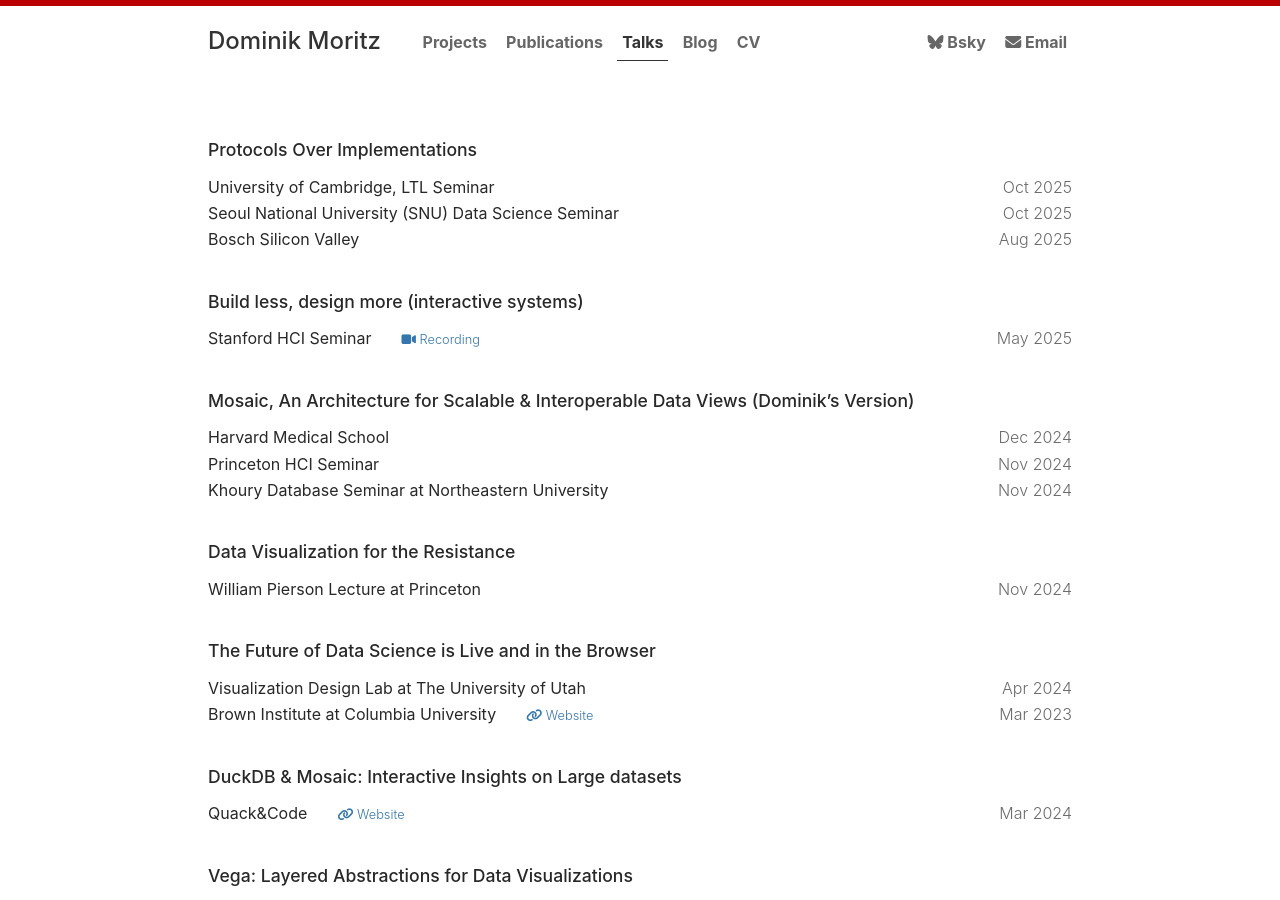
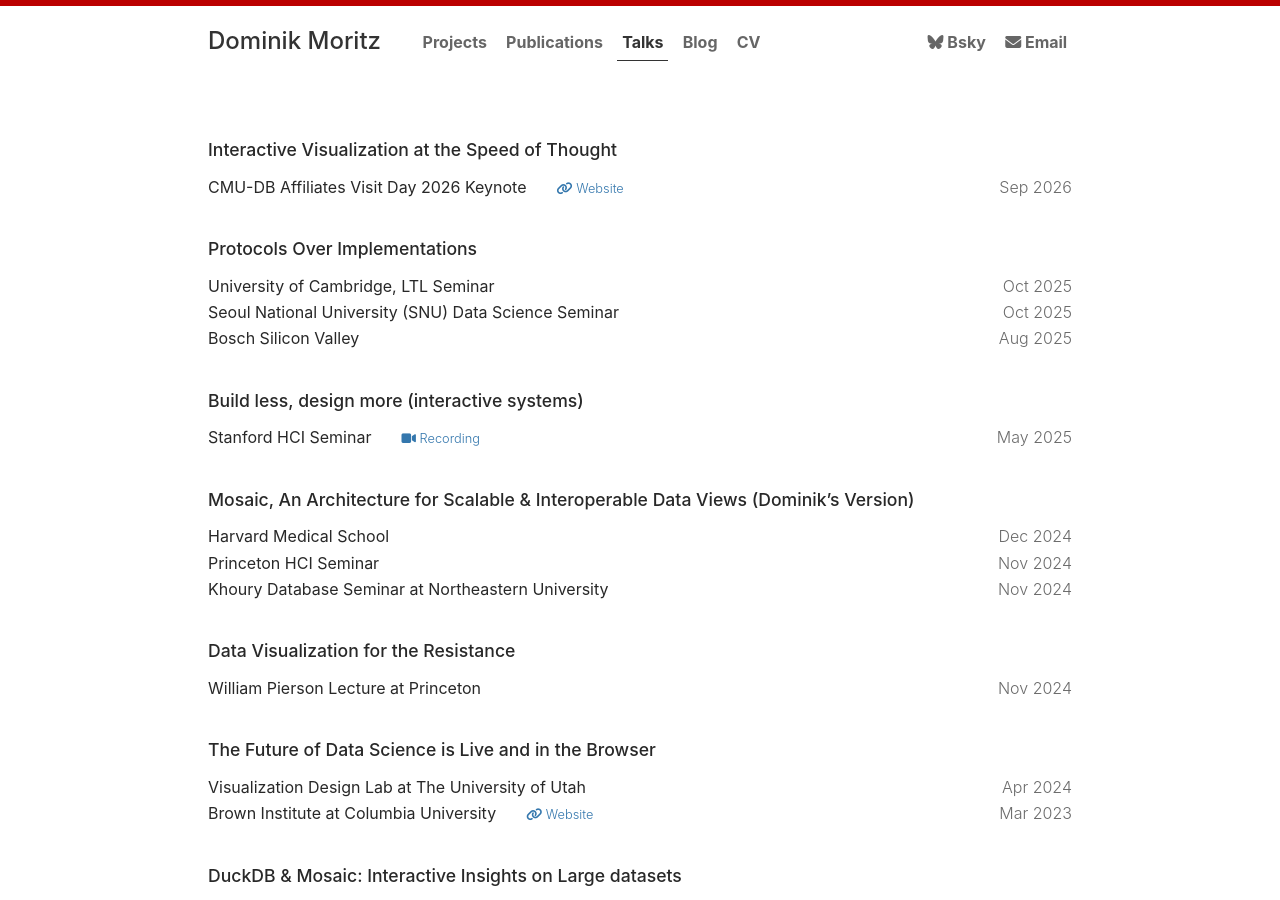
Before and after one commit to domoritz/domoritz.github.io, a Jekyll site: the page built from talks.md, in a window 1280 px wide and 900 px high. Built offline with Jekyll 4.4.1, drawn with Linux system fonts in a browser that asks for light colours.

Commit message:
Add CMU-DB Affiliates Visit Day 2026 keynote to talks
Co-Authored-By: Claude Opus 5 (1M context) <noreply@anthropic.com>
Claude-Session: https://claude.ai/code/session_01HAac6YjpxCvXHpcwGbQsX5

```diff
--- a/_data/talks.yml
+++ b/_data/talks.yml
@@ -1,3 +1,7 @@
+- title: "Interactive Visualization at the Speed of Thought"
+  date: 2026-09-14
+  location: CMU-DB Affiliates Visit Day 2026 Keynote
+  url: https://db.cs.cmu.edu/affiliates/visit2026/
 - title: "Protocols Over Implementations"
   date: 2025-10-09
   location: University of Cambridge, LTL Seminar
```
